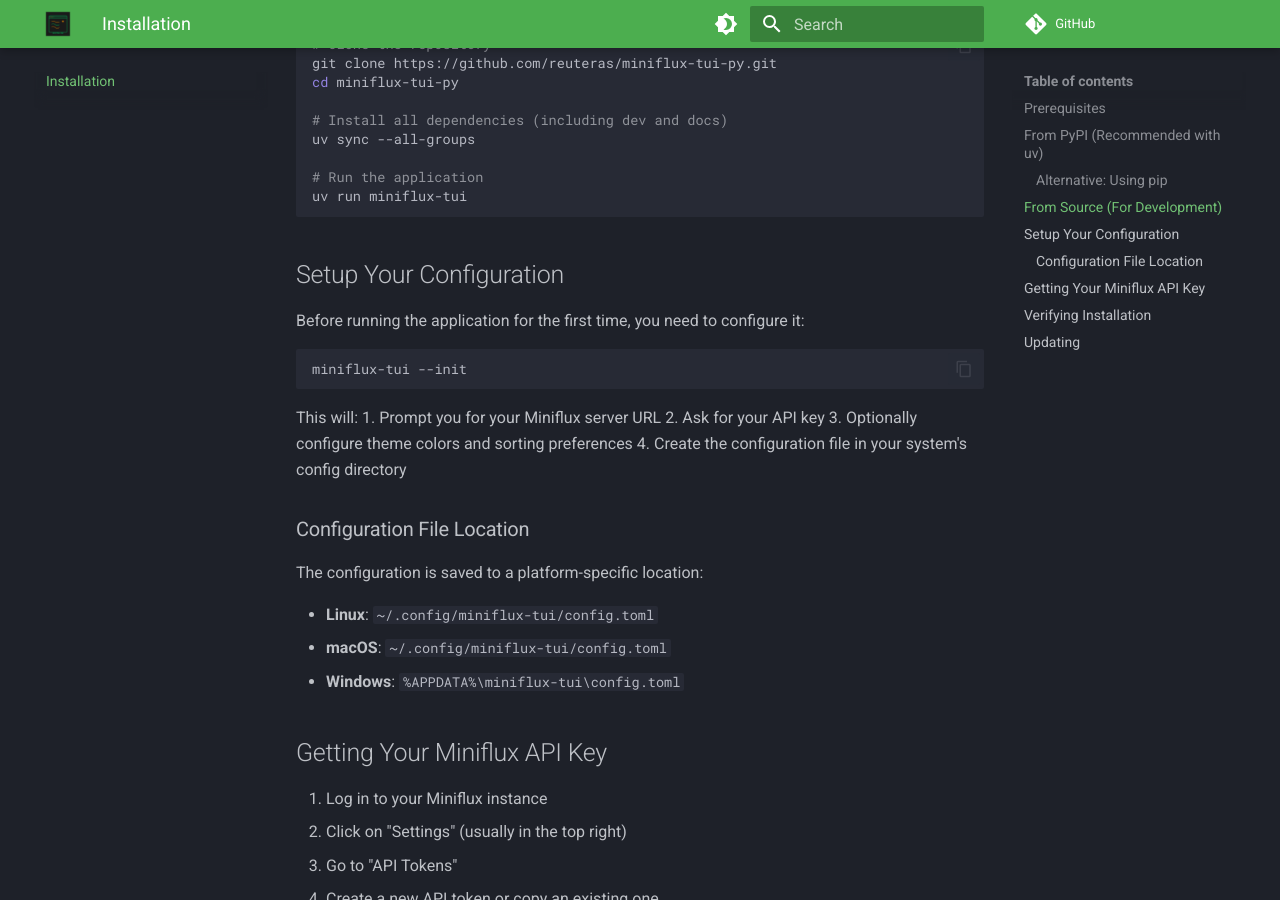
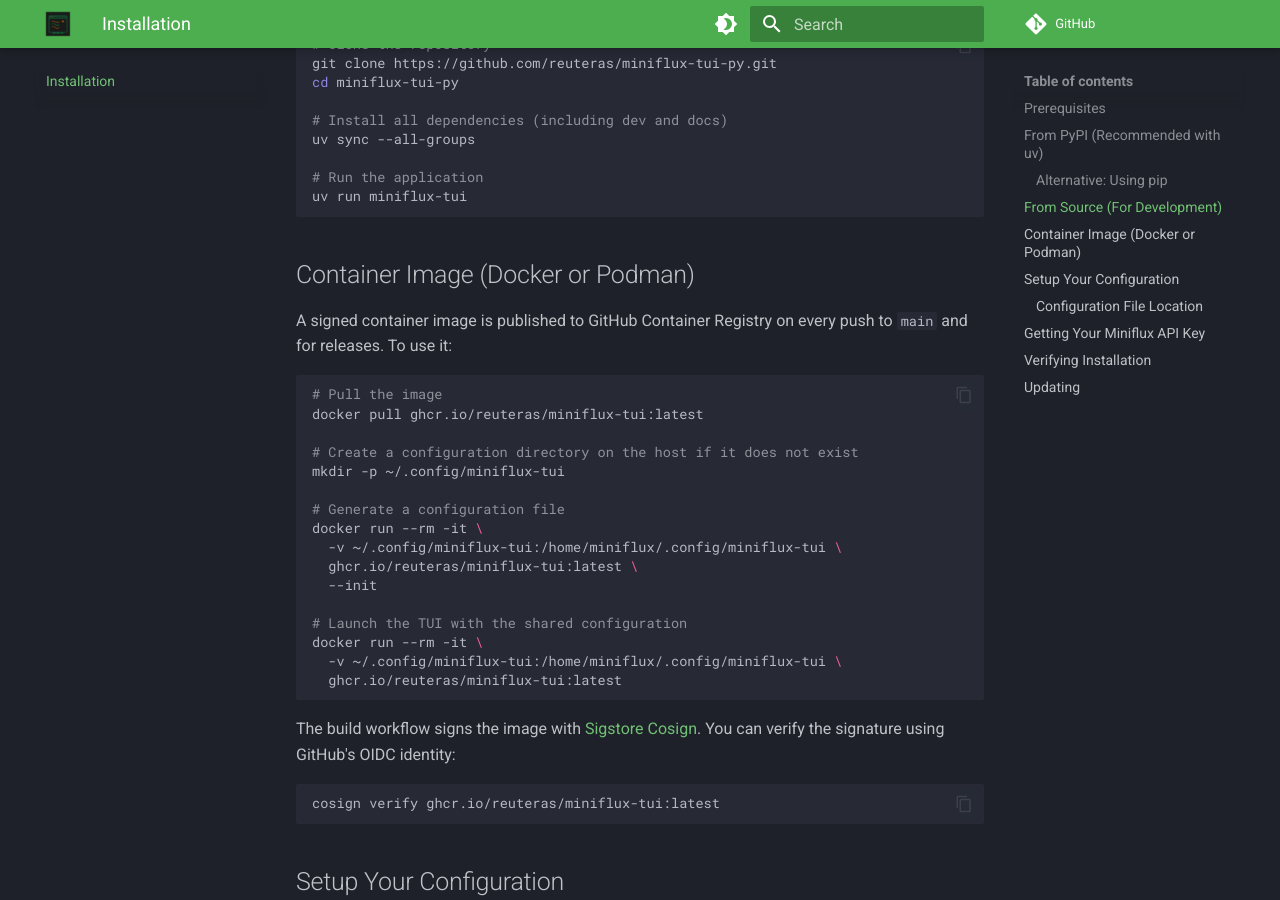
Before and after one commit to reuteras/miniflux-tui-py, an MkDocs documentation site: the page built from docs/installation.md, in a window 1280 px wide and 900 px high, scrolled down 983 px. Built offline with MkDocs 1.6.1 and Material for MkDocs 9.7.7, drawn with Linux system fonts in a browser that asks for light colours; comment, search, counter and statistics services are not loaded.

Commit message:
feat: publish signed container image

````diff
--- a/docs/installation.md
+++ b/docs/installation.md
@@ -45,6 +45,35 @@
 
 # Run the application
 uv run miniflux-tui
+```
+
+## Container Image (Docker or Podman)
+
+A signed container image is published to GitHub Container Registry on every push to `main` and for releases. To use it:
+
+```bash
+# Pull the image
+docker pull ghcr.io/reuteras/miniflux-tui:latest
+
+# Create a configuration directory on the host if it does not exist
+mkdir -p ~/.config/miniflux-tui
+
+# Generate a configuration file
+docker run --rm -it \
+  -v ~/.config/miniflux-tui:/home/miniflux/.config/miniflux-tui \
+  ghcr.io/reuteras/miniflux-tui:latest \
+  --init
+
+# Launch the TUI with the shared configuration
+docker run --rm -it \
+  -v ~/.config/miniflux-tui:/home/miniflux/.config/miniflux-tui \
+  ghcr.io/reuteras/miniflux-tui:latest
+```
+
+The build workflow signs the image with [Sigstore Cosign](https://docs.sigstore.dev/cosign/overview/). You can verify the signature using GitHub's OIDC identity:
+
+```bash
+cosign verify ghcr.io/reuteras/miniflux-tui:latest
 ```
 
 ## Setup Your Configuration
````
Also changed, not shown: README.md (+27 -0 lines), docs/usage.md (+8 -0 lines), 4 other files.
